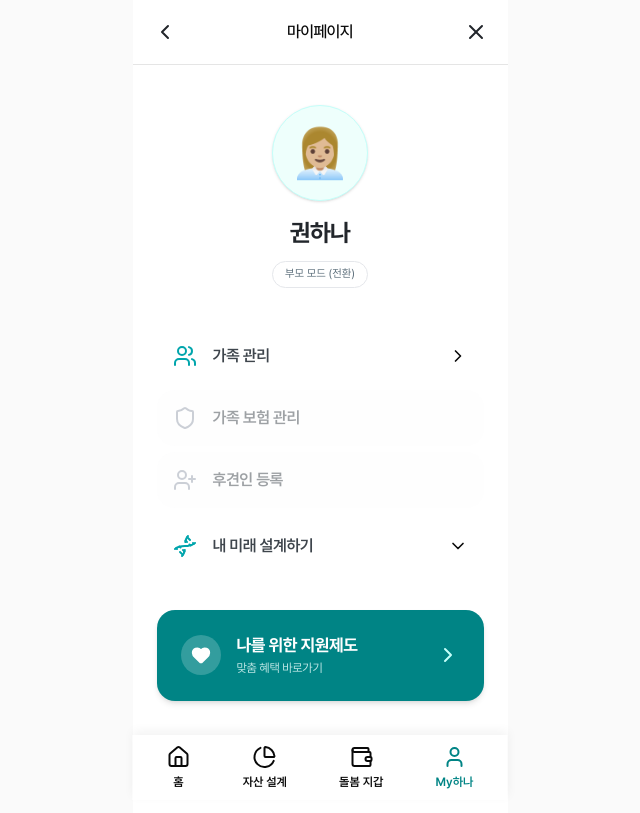
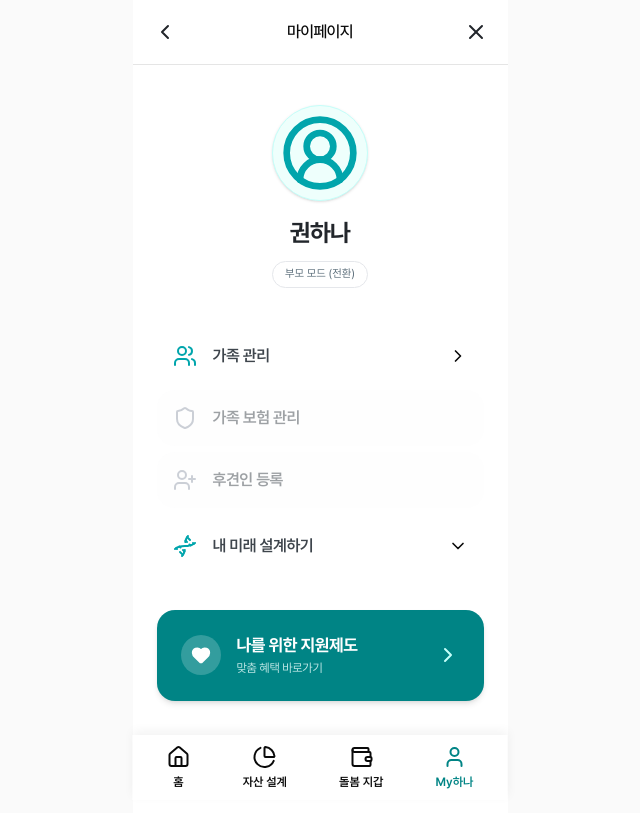
Before and after one commit to HanaroCare/hanaro-care-main, a Next.js app in the folder client/: page /my/mypage in a window 1280 px wide. Shown: the whole page, without its empty margins (320-960 px from the left). Built offline with nearby package versions, Linux system fonts and the light colour scheme.

Commit message:
HN-31-fix:마이페이지 이미지 수정

```diff
--- a/client/app/my/mypage/page.tsx
+++ b/client/app/my/mypage/page.tsx
@@ -4,6 +4,7 @@ import { AnimatePresence, motion } from 'framer-motion';
 import {
   ChevronDown,
   ChevronRight,
+  CircleUserRound, // Lucide 아이콘 추가
   Dna,
   FileHeart,
   Gift,
@@ -47,10 +48,13 @@ export default function MyHanaPage() {
         <main className="no-scrollbar flex-1 pb-28">
           {/* --- 프로필 섹션 --- */}
           <section className="flex flex-col items-center py-10">
+            {/* 이모티콘을 Lucide 아이콘으로 변경 */}
             <div className="mb-4 flex h-24 w-24 items-center justify-center overflow-hidden rounded-full border border-hana-green-100 bg-hana-green-50 shadow-sm">
-              <span className="text-5xl" role="img" aria-label="avatar">
-                👩🏼‍💼
-              </span>
+              <CircleUserRound
+                className="h-20 w-20 text-hana-ez-600"
+                role="img"
+                aria-label="권하나의 프로필"
+              />
             </div>
             <h2 className="font-bold text-2xl text-hana-black-900 tracking-tight">
               권하나
```
